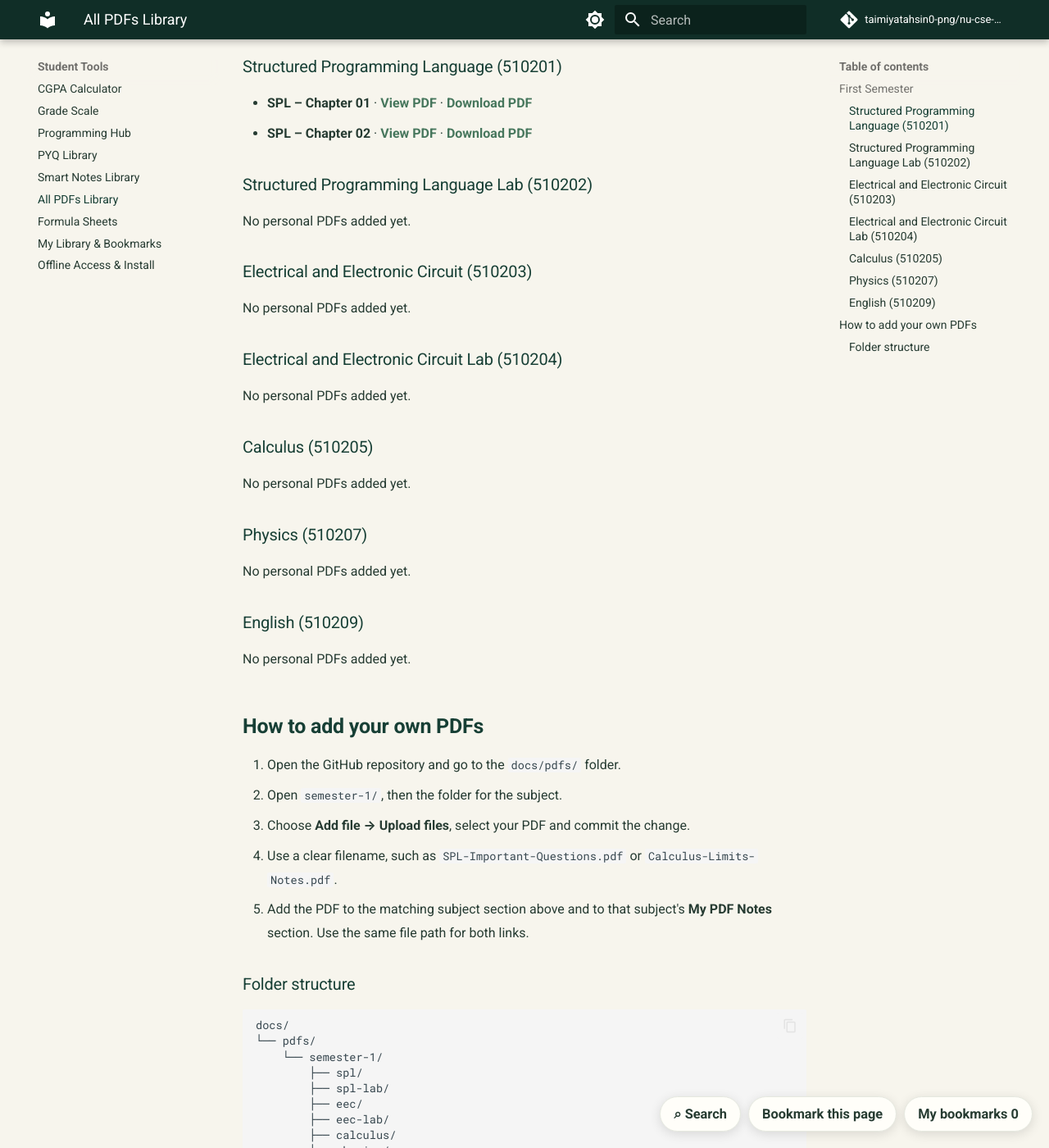
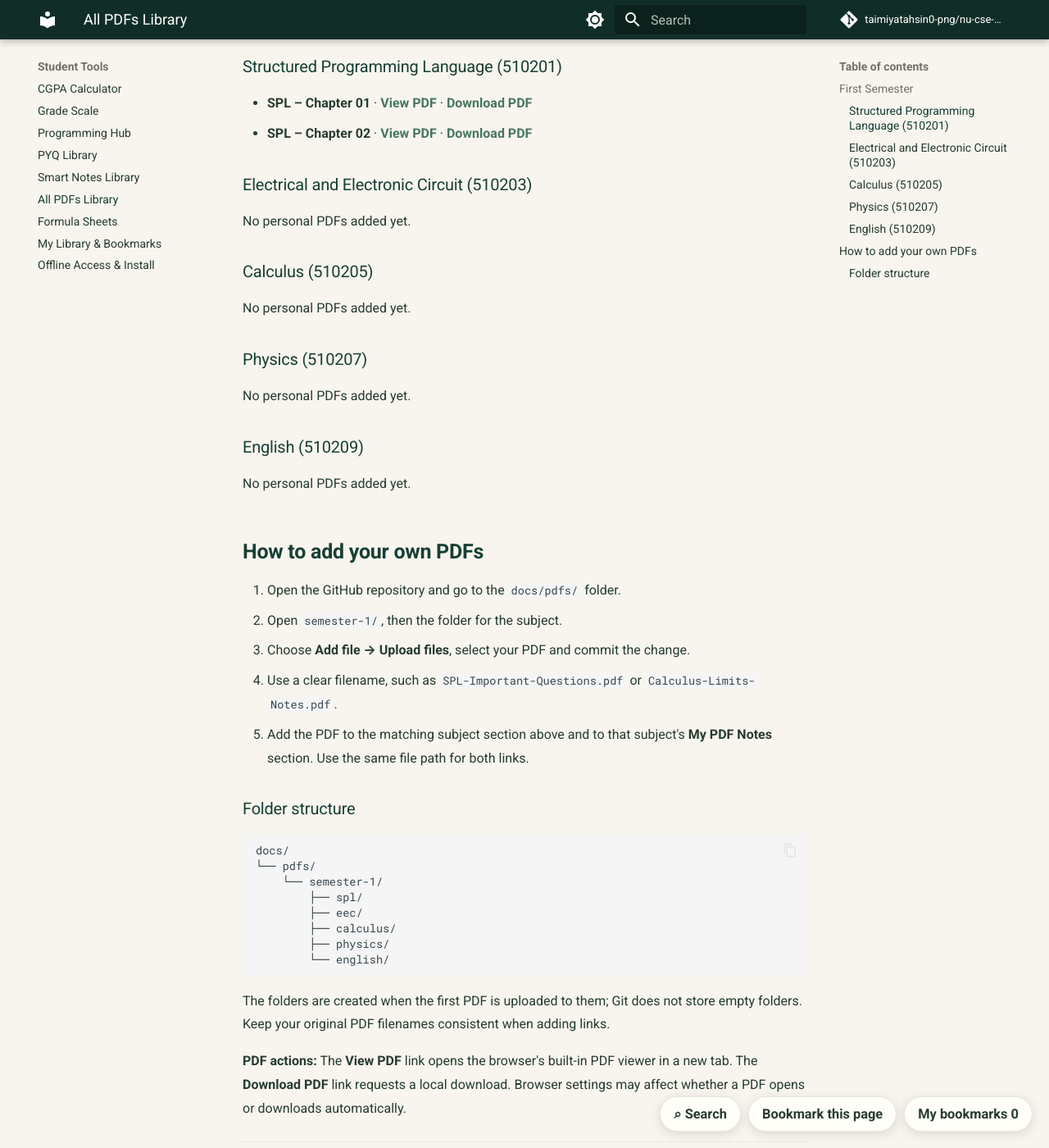
Before and after one commit to taimiyatahsin0-png/nu-cse-notes-store, an MkDocs documentation site: the page built from docs/tools/pdf-library.md, in a window 1280 px wide and 1400 px high, scrolled down 349 px. Shown: the whole window at 82% size. Built offline with MkDocs 1.6.1 and Material for MkDocs 9.7.7, drawn with Linux system fonts in a browser that asks for light colours; comment, search, counter and statistics services are not loaded.

Commit message:
Remove lab courses from personal PDF library

```diff
--- a/docs/tools/pdf-library.md
+++ b/docs/tools/pdf-library.md
@@ -13,15 +13,7 @@ A central collection of PDF notes created and added for the NU CSE Notes Store.
 - **SPL – Chapter 01** · [View PDF](../subjects/spl/SPL-Chapter-01.pdf){ target=_blank } · [Download PDF](../subjects/spl/SPL-Chapter-01.pdf){ download="SPL-Chapter-01.pdf" }
 - **SPL – Chapter 02** · [View PDF](../subjects/spl/SPL-Chapter-02.pdf){ target=_blank } · [Download PDF](../subjects/spl/SPL-Chapter-02.pdf){ download="SPL-Chapter-02.pdf" }
 
-### Structured Programming Language Lab (510202)
-
-No personal PDFs added yet.
-
 ### Electrical and Electronic Circuit (510203)
-
-No personal PDFs added yet.
-
-### Electrical and Electronic Circuit Lab (510204)
 
 No personal PDFs added yet.
 
@@ -52,9 +44,7 @@ docs/
 └── pdfs/
     └── semester-1/
         ├── spl/
-        ├── spl-lab/
         ├── eec/
-        ├── eec-lab/
         ├── calculus/
         ├── physics/
         └── english/
```
Also changed, not shown: other parts of docs/tools/pdf-library.md (+1 -1 lines).
